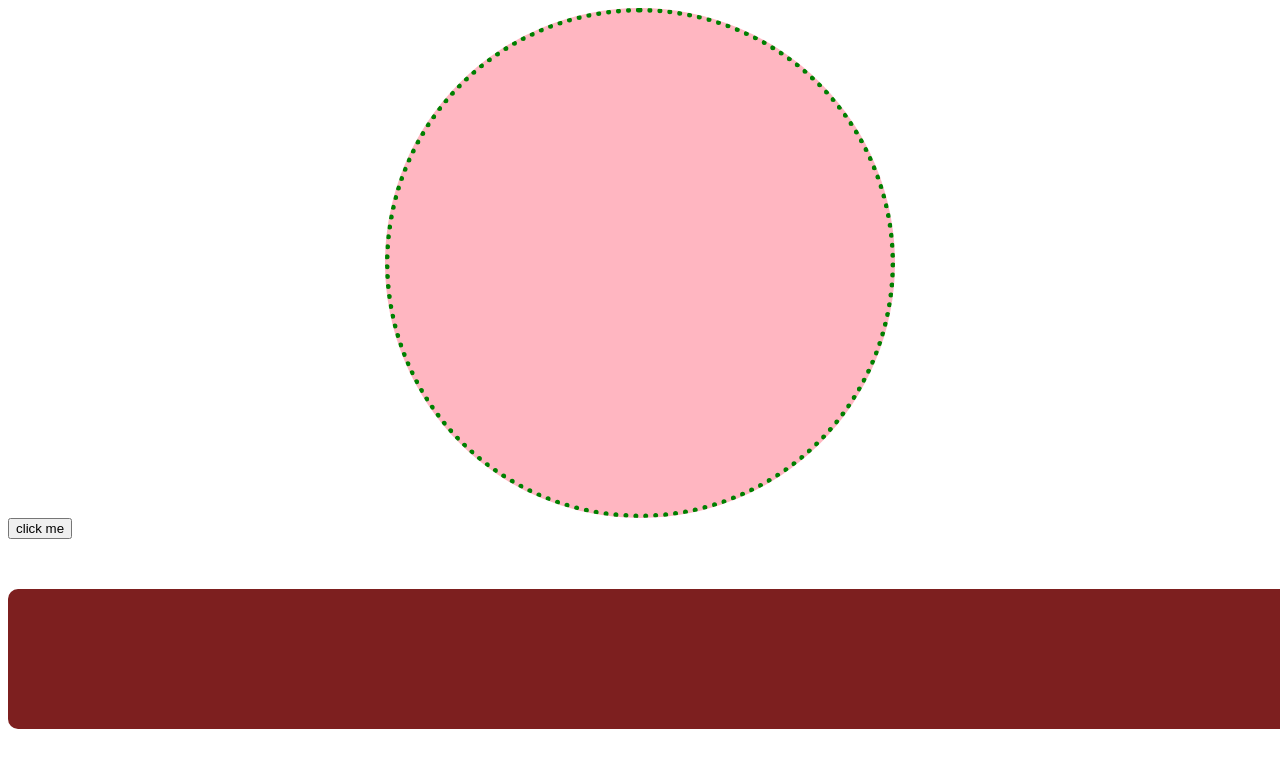
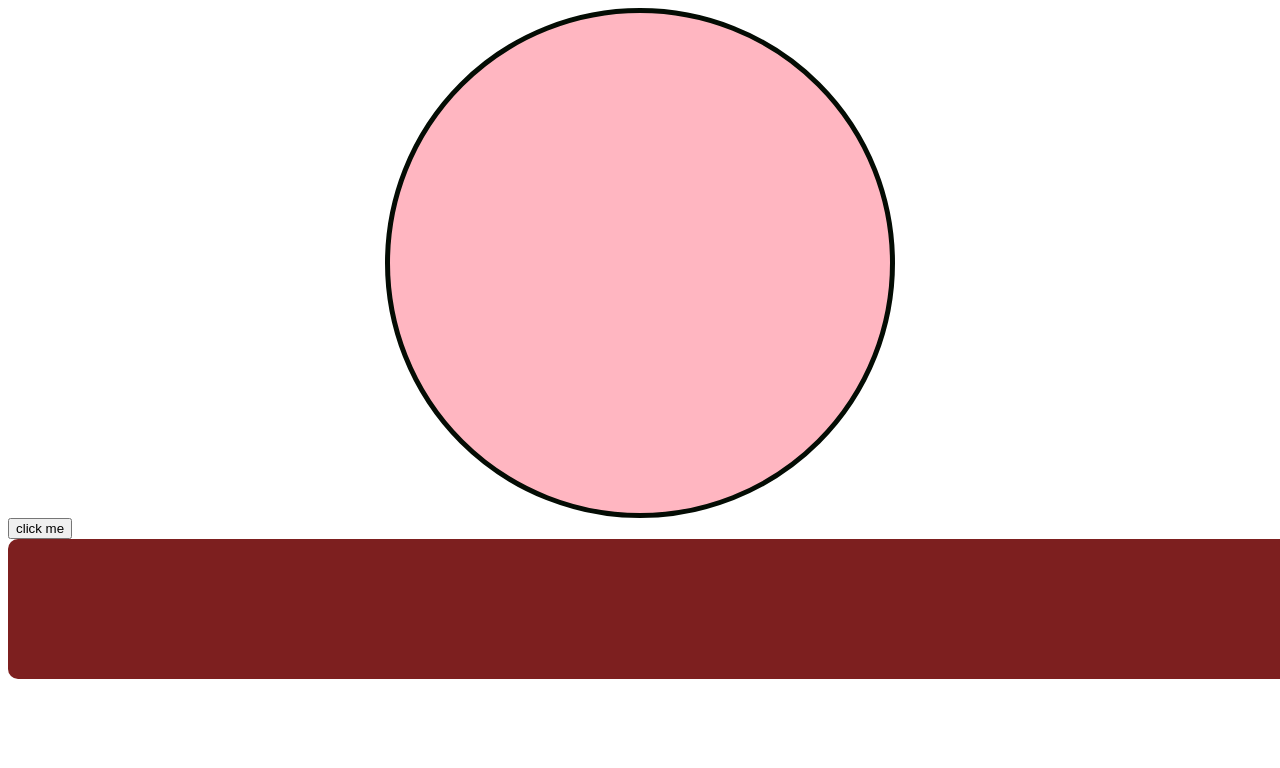
Before and after one commit to gautam0276/Bigoh_Training, a plain HTML site: page Java Script/day16/index.html in a window 1280 px wide. Shown: the top 768 px of the page. Drawn offline with Linux system fonts and the light colour scheme.

Commit message:
feat-changes

```diff
--- a/Java Script/day16/styles.css
+++ b/Java Script/day16/styles.css
@@ -75,15 +75,16 @@ footer {
 
 
 #modifiedCircle{
-
+    animation-duration: 5s ;
     width: 500px;
     height: 500px;
-    border: 5px dotted green ;
+    border: 5px solid rgb(4, 12, 4) ;
     border-radius: 50%;
     background-color: lightpink;
     box-shadow: 5px , 5px, 5px,color(srgb red rgb(25, 113, 25) blue);
     margin: auto;
     cursor:zoom-out;
+    filter: blur();
 
 
 }
@@ -97,5 +98,6 @@ footer {
     display:flex;
     justify-content: space-evenly;
     padding:20px;
+    margin-top: auto;
 
 }
```
